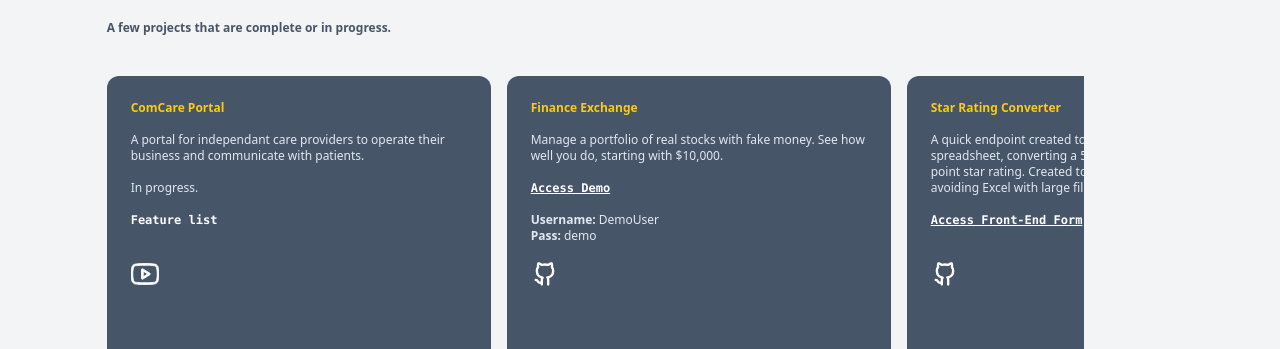
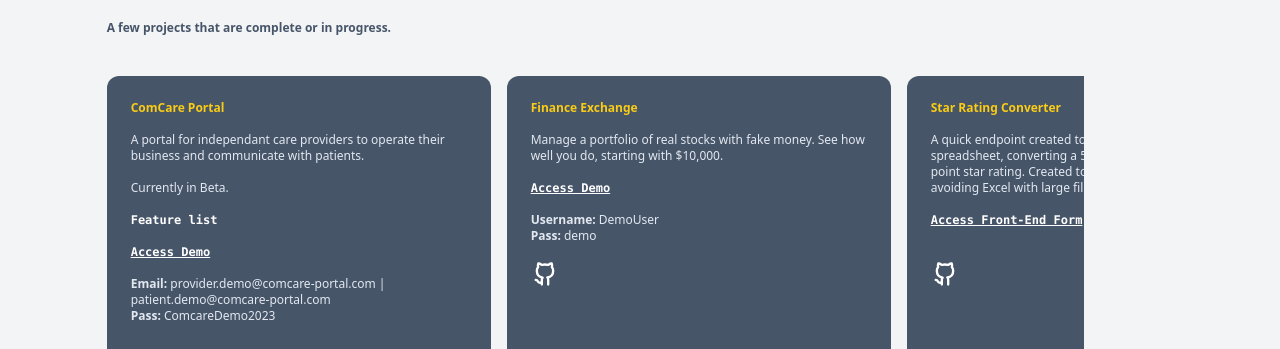
Before and after one commit to OGlearns/portfolio, a website: page index.html in a window 1280 px wide. Shown: the part 980-1329 px from the top of the page. Drawn offline with Linux system fonts and the light colour scheme.

Commit message:
Update index.html add comcare demo creds

```diff
--- a/index.html
+++ b/index.html
@@ -151,11 +151,21 @@
         <p class=" relative top-4">
           A portal for independant care providers to operate their business and communicate with patients.
           <br><br>
-          In progress.
+          Currently in Beta.
           <br><br>
-          <span class="font-mono font-semibold py-1 text-white">
+          <span class="feature-list font-mono font-semibold py-1 text-white">
             Feature list
           </span>
+          <br>
+          <br>
+          <a target="_blank" href="https://comcare-portal.com/login" class="font-mono font-semibold py-1 text-white underline">
+            Access Demo
+          </a>
+          <br>
+          <br>
+          <strong> Email:</strong> provider.demo@comcare-portal.com | patient.demo@comcare-portal.com
+          <br>
+          <strong>Pass:</strong> ComcareDemo2023
         </p>
 
         <p class="relative top-24 ">
```
